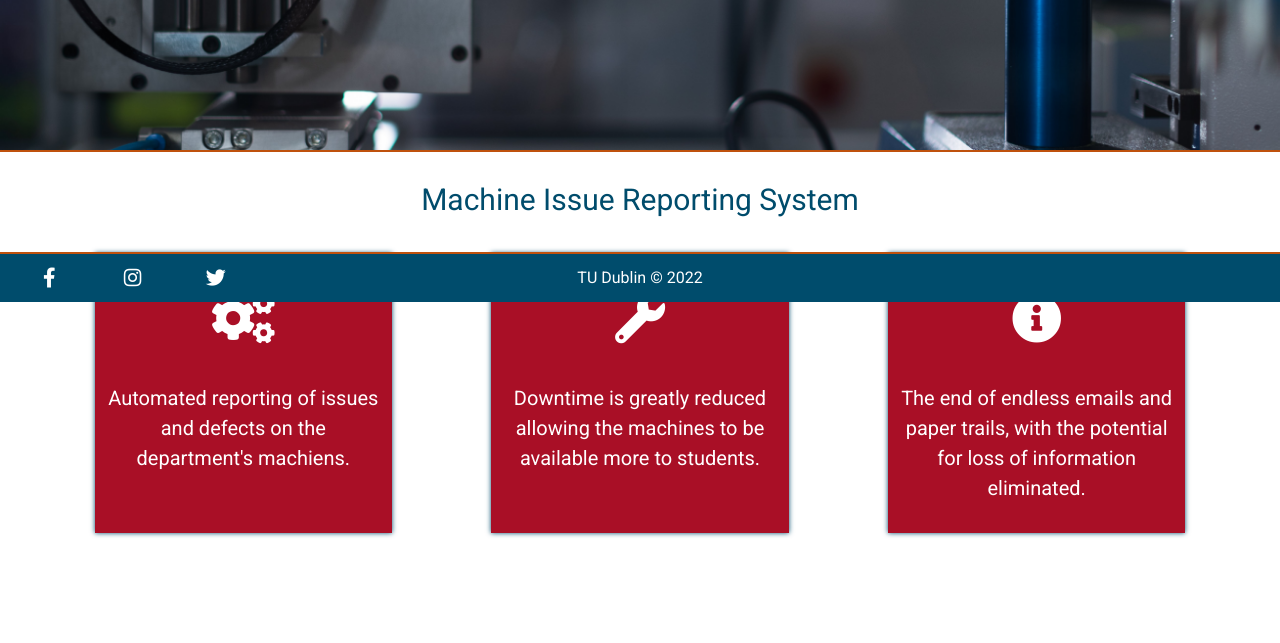
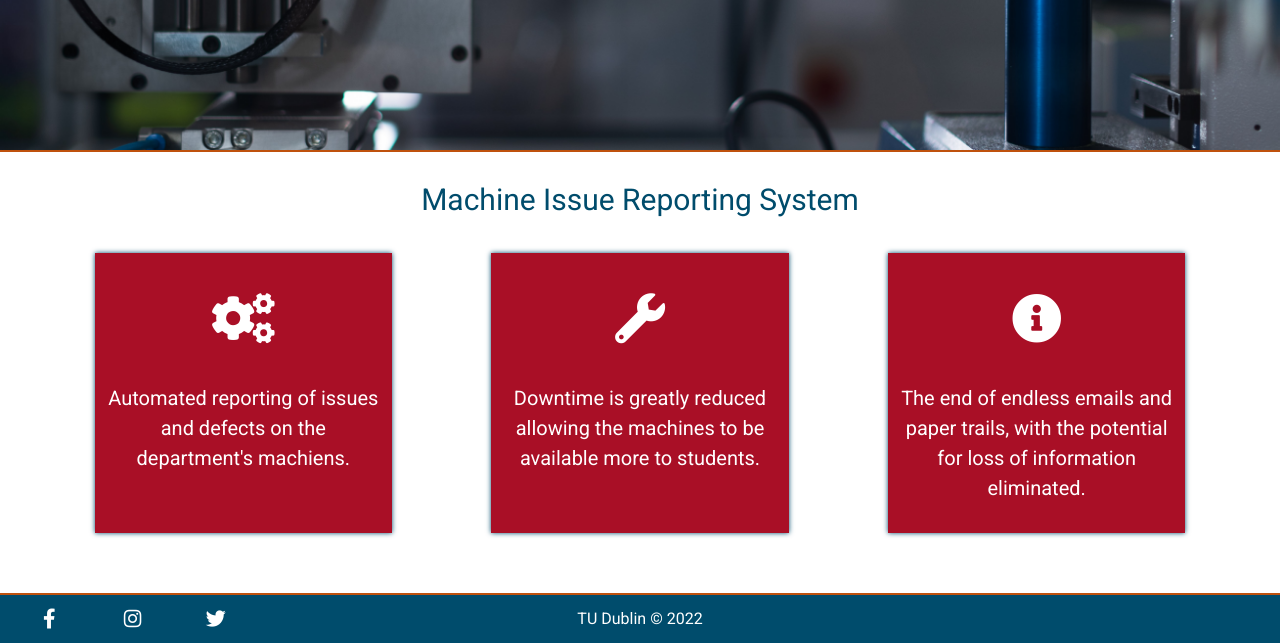
Before and after one commit to sam-timmins/machine-issue-reporting-system, a Django app: page / in a window 1280 px wide. Shown: the part 498-1141 px from the top of the page. Before the commit the page ends 1035 px from the top, so only its background shows below. Run offline with Django 4.2, Linux system fonts and the light colour scheme; some libraries are stand-ins or nearby versions.

Commit message:
Change position of footer

```diff
--- a/templates/components/footer/footer-container.html
+++ b/templates/components/footer/footer-container.html
@@ -1,4 +1,4 @@
-<div class="row container-fluid position-fixed bottom-0 end-0 m-0 p-0">
+<div class="row container-fluid m-0 p-0">
     <div class="d-flex justify-content-center justify-content-md-between align-items-center footer border-top-orange background-color-blue">
         <div class="col text-center text-white">
             <span>TU Dublin</span>
--- a/templates/layout/base.html
+++ b/templates/layout/base.html
@@ -7,7 +7,7 @@
 </head>
 
 <body>
-
+    <div class="d-flex flex-column min-vh-100">
         <nav class="navbar navbar-dark px-4 position-sticky top-0 left-0 container-fluid border-bottom-orange background-color-blue text-white">
             <!-- Navbar for devices <768px -->
             {% include 'components/navbar/mobile.html' %}
@@ -22,10 +22,12 @@
         </section>
 
 
-    <main>
+        <main class="flex-fill">
+
             {% block content %}
             <!-- Content goes here -->
             {% endblock content %}
+
         </main>
 
 
@@ -35,6 +37,7 @@
 
         </footer>
 
+    </div>
 
     {% include 'layout/script.html' %}
 
```
Lines whose indentation alone changed are shown as unchanged.
